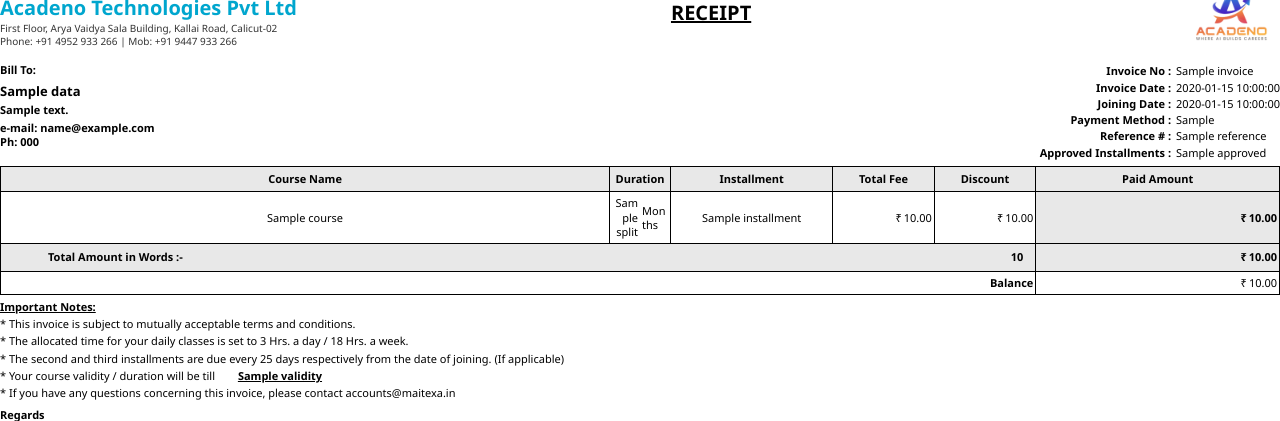
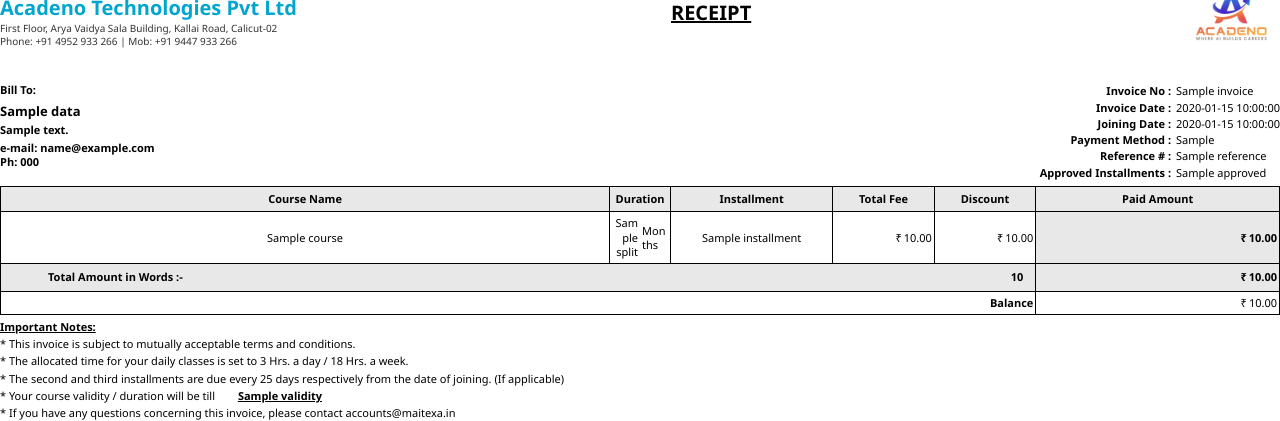
Before and after one commit to harishma-adarsh/Flask_billing, a Flask app: template templates/receipt.html in a window 1280 px wide. Shown: the top 421 px of the page. Run offline with Flask 3, Linux system fonts and the light colour scheme; the template is opened without the code that fills it: most values are stand-ins (such as "Sample title", 1, 10 or a date in 2020).

Commit message:
Updated commit for deployment

```diff
--- a/templates/receipt.html
+++ b/templates/receipt.html
@@ -83,7 +83,7 @@
 
         /* Info Section */
         .info-grid {
-            margin-top: -20px;
+            margin-top: 0px;
             margin-bottom: 5px;
             /* Reduced from 15px */
             display: flex;
```
